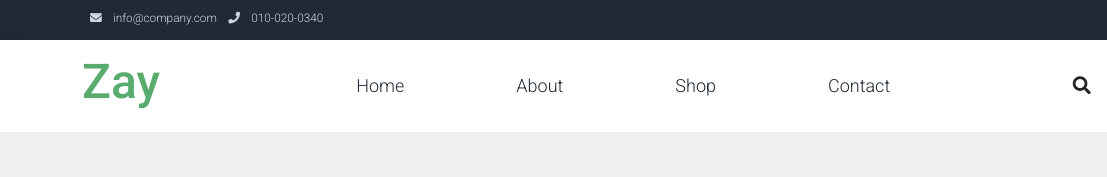
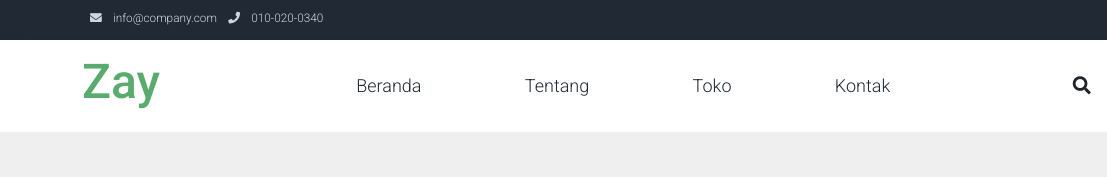
Before and after one commit to trufflebewlly/aqila, a plain HTML site: page index.html in a window 1280 px wide. Shown: the top 177 px of the page, 0-1107 px from the left. Drawn offline with Linux system fonts and the light colour scheme.

Commit message:
Update index.html

```diff
--- a/index.html
+++ b/index.html
@@ -2,7 +2,7 @@
 <html lang="en">
 
 <head>
-    <title>Zay Shop eCommerce HTML CSS Template</title>
+    <title>BEERKAINS</title>
     <meta charset="utf-8">
     <meta name="viewport" content="width=device-width, initial-scale=1">
 
@@ -64,16 +64,16 @@ https://templatemo.com/tm-559-zay-shop
                 <div class="flex-fill">
                     <ul class="nav navbar-nav d-flex justify-content-between mx-lg-auto">
                         <li class="nav-item">
-                            <a class="nav-link" href="index.html">Home</a>
+                            <a class="nav-link" href="index.html">Beranda</a>
                         </li>
                         <li class="nav-item">
-                            <a class="nav-link" href="about.html">About</a>
+                            <a class="nav-link" href="about.html">Tentang</a>
                         </li>
                         <li class="nav-item">
-                            <a class="nav-link" href="shop.html">Shop</a>
+                            <a class="nav-link" href="shop.html">Toko</a>
                         </li>
                         <li class="nav-item">
-                            <a class="nav-link" href="contact.html">Contact</a>
+                            <a class="nav-link" href="contact.html">Kontak</a>
                         </li>
                     </ul>
                 </div>
```
